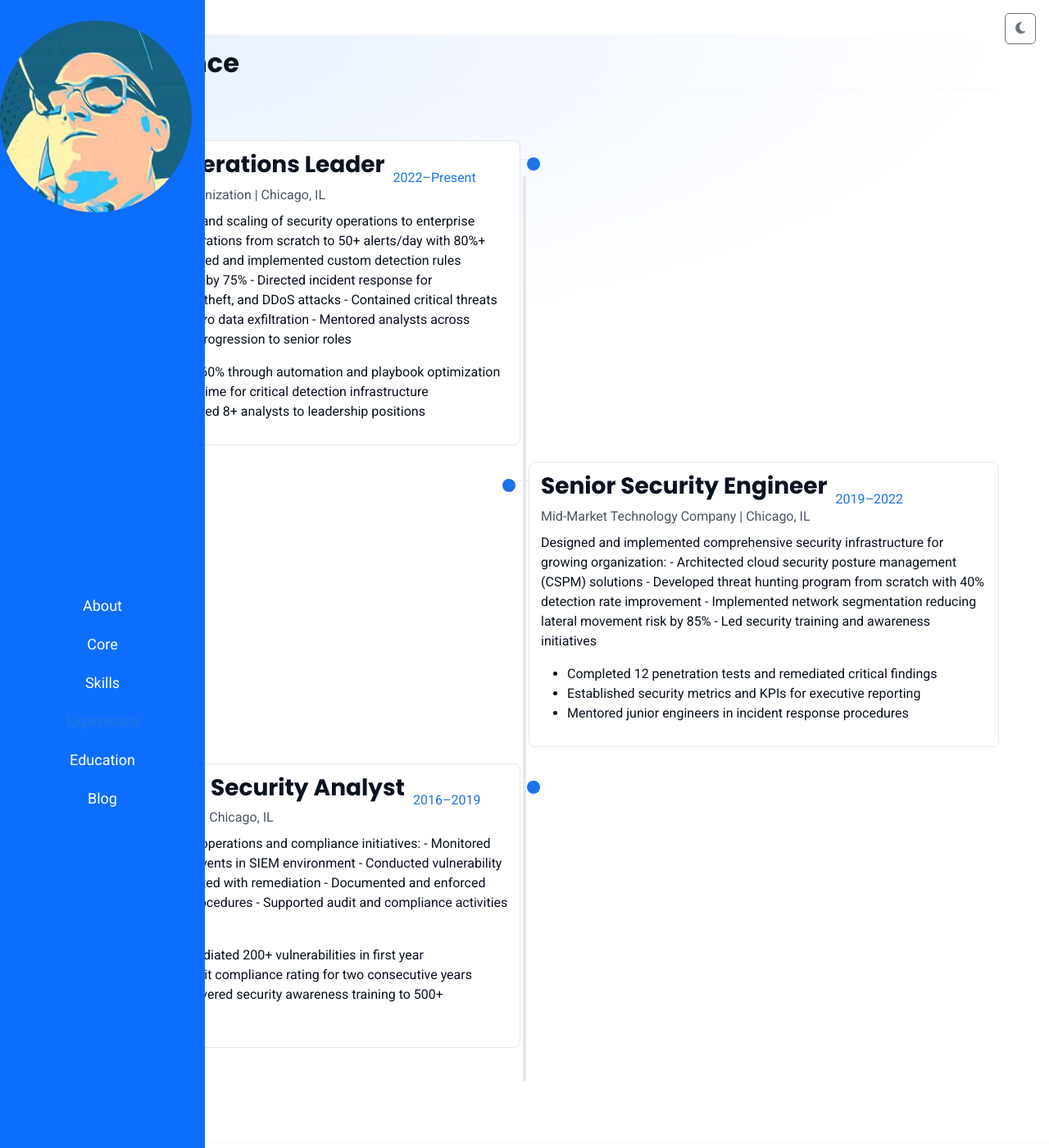
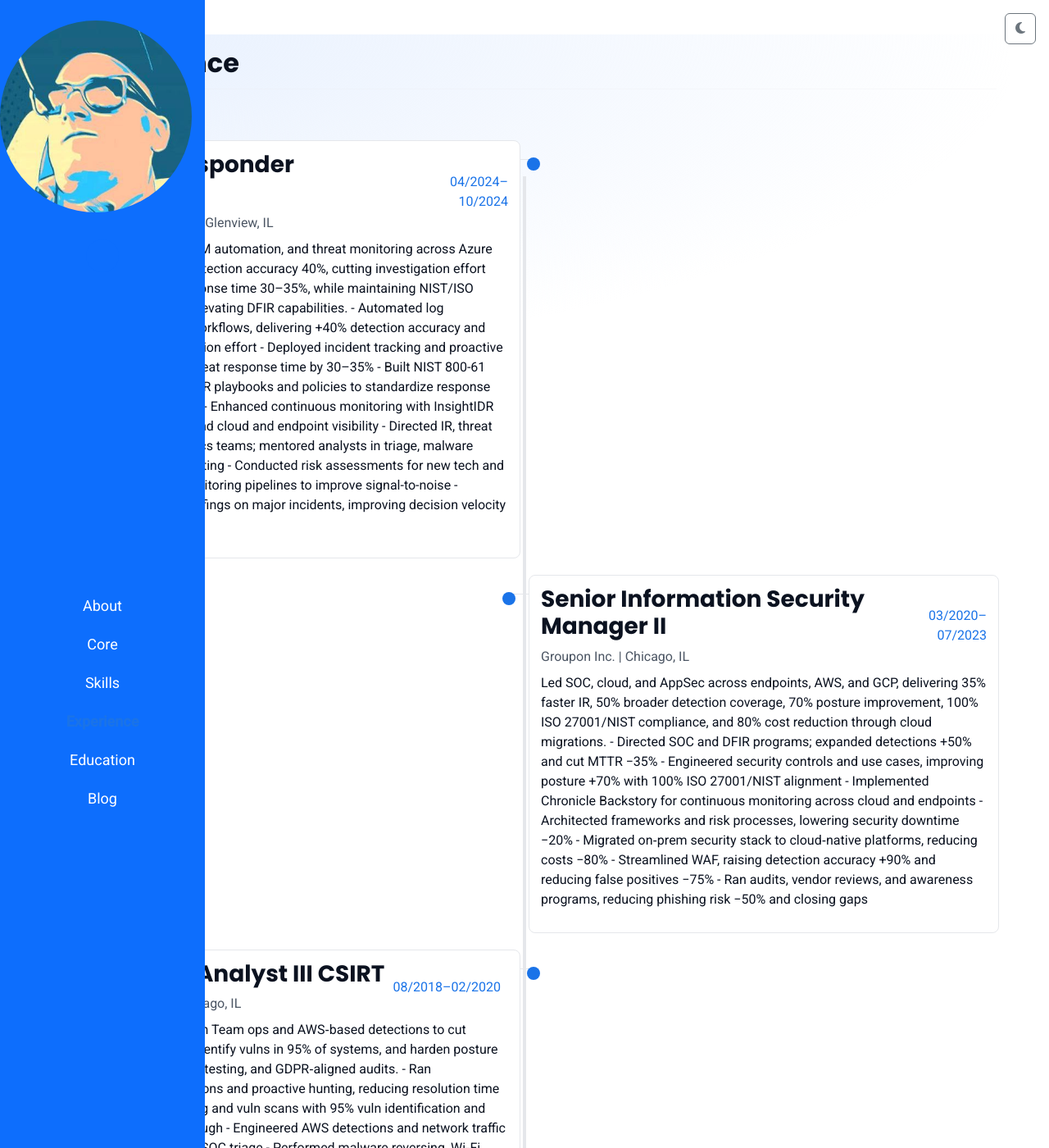
Before and after one commit to tim-salvador/tim-salvador.github.io, a Jekyll site: the page built from index.md, in a window 1280 px wide and 1400 px high, scrolled down 2270 px. Shown: the whole window at 82% size. Built offline with Jekyll 4.4.1, drawn with Linux system fonts in a browser that asks for light colours; nearby versions of some CDN libraries; a script that is not in the unit is left out; some of the changed text lies outside the part shown.

Commit message:
Revise experience entries and update job details
Updated professional experience entries, replacing 'Security Operations Leader' with 'Incident Responder Manager' and adding new details for the role at Illinois Tool Works Inc. Also modified the position for Groupon Inc. to 'Senior Information Security Manager II' with updated dates and descriptions.

```diff
--- a/_data/experience.yml
+++ b/_data/experience.yml
@@ -1,51 +1,61 @@
 # Professional experience timeline
 
 experiences:
-  - position: "Security Operations Leader"
-    company: "Enterprise Security Organization"
+  - position: "Incident Responder Manager"
+    company: "Illinois Tool Works Inc."
+    location: "Glenview, IL"
+    start_date: "04/2024"
+    end_date: "10/2024"
+    description: |
+      Drove enterprise IR, SIEM automation, and threat monitoring across Azure and O365, improving detection accuracy 40%, cutting investigation effort 50%, and reducing response time 30–35%, while maintaining NIST/ISO 27001 alignment and elevating DFIR capabilities.
+      - Automated log monitoring and SIEM workflows, delivering +40% detection accuracy and −50% manual investigation effort
+      - Deployed incident tracking and proactive detections, reducing threat response time by 30–35%
+      - Built NIST 800-61 and ISO 27001 aligned IR playbooks and policies to standardize response and ensure compliance
+      - Enhanced continuous monitoring with InsightIDR and KQL/Kusto to expand cloud and endpoint visibility
+      - Directed IR, threat monitoring, and forensics teams; mentored analysts in triage, malware analysis, and threat hunting
+      - Conducted risk assessments for new tech and vendors; optimized monitoring pipelines to improve signal-to-noise
+      - Delivered executive briefings on major incidents, improving decision velocity and audit readiness
+    Tools:
+      -  Azure, Entra ID, O365 Defender, InsightIDR, InsightConnect, KQL/Kusto, PowerBI, Cylance, Threat Command, Cyber Triage, Valimail, Area 1 Security, Microsoft Graph, Teams, PowerShell, Python
+    Standards:
+      -  NIST, ISO 27001
+    Highlights:
+      -
+
+  - position: "Senior Information Security Manager II"
+    company: "Groupon Inc."
     location: "Chicago, IL"
-    start_date: "2022"
-    end_date: "Present"
+    start_date: "03/2020"
+    end_date: "07/2023"
     description: |
-      Led the transformation and scaling of security operations to enterprise scale:
-      - Scaled SOC operations from scratch to 50+ alerts/day with 80%+ noise reduction
-      - Designed and implemented custom detection rules reducing false positives by 75%
-      - Directed incident response for ransomware, credential theft, and DDoS attacks
-      - Contained critical threats in under 4 hours with zero data exfiltration
-      - Mentored analysts across career stages, guiding progression to senior roles
-    highlights:
-      - "Reduced MTTR by 60% through automation and playbook optimization"
-      - "Achieved 99.9% uptime for critical detection infrastructure"
-      - "Trained and promoted 8+ analysts to leadership positions"
+      Led SOC, cloud, and AppSec across endpoints, AWS, and GCP, delivering 35% faster IR, 50% broader detection coverage, 70% posture improvement, 100% ISO 27001/NIST compliance, and 80% cost reduction through cloud migrations.
+      - Directed SOC and DFIR programs; expanded detections +50% and cut MTTR −35%
+      - Engineered security controls and use cases, improving posture +70% with 100% ISO 27001/NIST alignment
+      - Implemented Chronicle Backstory for continuous monitoring across cloud and endpoints
+      - Architected frameworks and risk processes, lowering security downtime −20%
+      - Migrated on‑prem security stack to cloud‑native platforms, reducing costs −80%
+      - Streamlined WAF, raising detection accuracy +90% and reducing false positives −75%
+      - Ran audits, vendor reviews, and awareness programs, reducing phishing risk −50% and closing gaps
+    Tools:
+      - AWS, GCP, Azure, Okta, DUO, Nordlayer, Chronicle Backstory, Splunk, Wazuh, OSSEC, SentinelOne, Red Canary, Tenable Nessus, Wiz, Proofpoint, Akamai, Abnormal Security, Palo Alto, Jira, JAMF, G Suite, PagerDuty, GitHub, OpenVPN, Filebeat
+    Standards:
+      - ISO 27001, NIST, CIS, PCI/DSS
 
-  - position: "Senior Security Engineer"
-    company: "Mid-Market Technology Company"
-    location: "Chicago, IL"
-    start_date: "2019"
-    end_date: "2022"
+  - position: "Sr Security Analyst III CSIRT"
+    company: "AbbVie Inc."
+    location: "North Chicago, IL"
+    start_date: "08/2018"
+    end_date: "02/2020"
     description: |
-      Designed and implemented comprehensive security infrastructure for growing organization:
-      - Architected cloud security posture management (CSPM) solutions
-      - Developed threat hunting program from scratch with 40% detection rate improvement
-      - Implemented network segmentation reducing lateral movement risk by 85%
-      - Led security training and awareness initiatives
-    highlights:
-      - "Completed 12 penetration tests and remediated critical findings"
-      - "Established security metrics and KPIs for executive reporting"
-      - "Mentored junior engineers in incident response procedures"
-
-  - position: "Information Security Analyst"
-    company: "Financial Services Firm"
-    location: "Chicago, IL"
-    start_date: "2016"
-    end_date: "2019"
-    description: |
-      Contributed to security operations and compliance initiatives:
-      - Monitored and analyzed security events in SIEM environment
-      - Conducted vulnerability assessments and assisted with remediation
-      - Documented and enforced security policies and procedures
-      - Supported audit and compliance activities (PCI-DSS, SOC 2)
-    highlights:
-      - "Identified and remediated 200+ vulnerabilities in first year"
-      - "Achieved 100% audit compliance rating for two consecutive years"
-      - "Developed and delivered security awareness training to 500+ employees"
+      Led Red, Blue, and Green Team ops and AWS‑based detections to cut resolution time −25%, identify vulns in 95% of systems, and harden posture via AppSec, AV‑evasion testing, and GDPR‑aligned audits.
+      - Ran Red/Blue/Green operations and proactive hunting, reducing resolution time −25%
+      - Drove pen testing and vuln scans with 95% vuln identification and remediation follow‑through
+      - Engineered AWS detections and network traffic analytics to strengthen SOC triage
+      - Performed malware reversing, Wi‑Fi testing, AppSec reviews, and AV‑evasion assessments
+      - Coordinated GDPR‑compliant audits
+      - Authored policies and IR playbooks to standardize response
+      - Produced incident reports and briefings using SOC and forensics tooling
+    Tools:
+      - AWS, Splunk, CrowdStrike, FTK, Volatility, SIFT, Yara, McAfee, Burp Suite Pro, Kali Linux, Metasploit, Qualys, Tenable Nessus, ThreatStream, Jira, ServiceNow, VCenter, O365, Python, PowerShell, Bash, Windows, Linux, iOS, Android
+    Standards:
+      - GDRP
```
